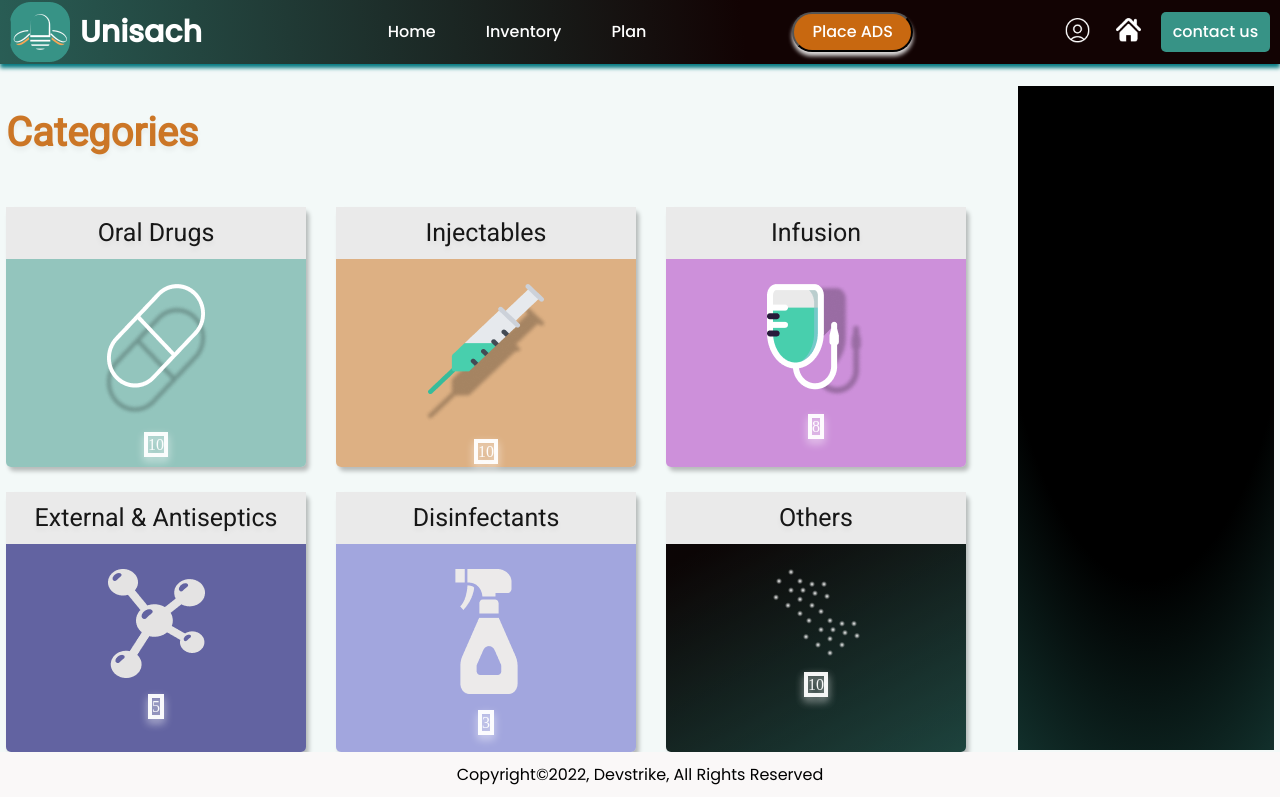
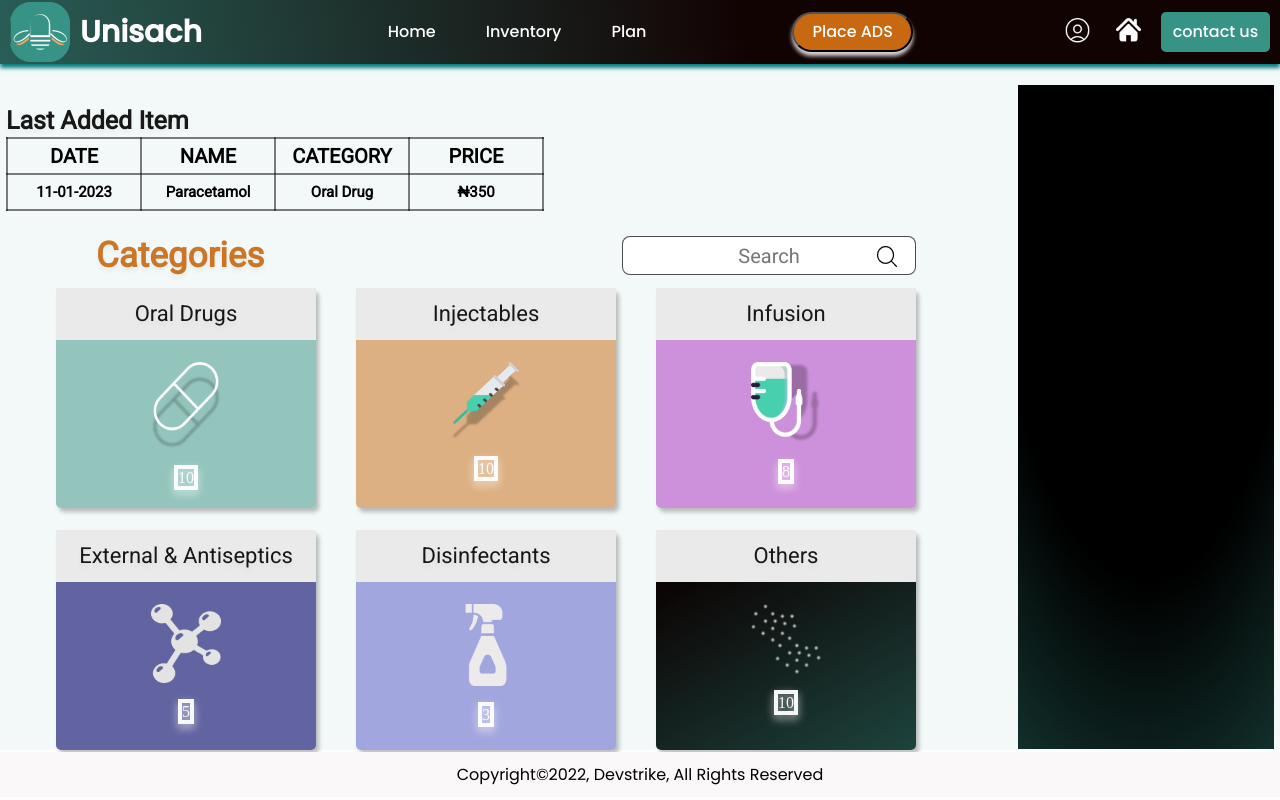
Before and after one commit to Ekoh-ThankGod/UniSach-Web-Frontend, a React (Create React App) app: page /inventory in a window 1280 px wide. Built offline with nearby package versions, Linux system fonts and the light colour scheme; sample sign-in values are in the browser's storage.

Commit message:
i added a table to the inventory page and a section to the homepage

```diff
--- /dev/null
+++ b/src/components/data/reservation-table-data.js
@@ -0,0 +1,128 @@
+let rawData;
+let columnsObj;
+const changeReservationTableData = () =>{
+	if(window.location.pathname === "/dashboard"){
+		rawData = [
+			{
+				id: "wqke",
+				date: "11-01-2023",
+				code: "USPG287GB",
+				item: "Paracetamol",
+				amount: "4 packs",
+				customer: "John Doe",
+				phone: "0703473734",
+				price: "₦2500"
+			},
+			{
+				id: "wqsf",
+				date: "11-01-2023",
+				code: "USPG287GB",
+				item: "Paracetamol",
+				amount: "4 packs",
+				customer: "John Doe",
+				phone: "0703473734",
+				price: "₦2500"
+			},
+			{
+				id: "dfdgg",
+				date: "11-01-2023",
+				code: "USPG287GB",
+				item: "Paracetamol",
+				amount: "4 packs",
+				customer: "John Doe",
+				phone: "0703473734",
+				price: "₦2500"
+			},
+			{
+				id: "fdfdg",
+				date: "11-01-2023",
+				code: "USPG287GB",
+				item: "Paracetamol",
+				amount: "4 packs",
+				customer: "John Doe",
+				phone: "0703473734",
+				price: "₦2500"
+			},
+			{
+				id: "wfdrg",
+				date: "11-01-2023",
+				code: "USPG287GB",
+				item: "Paracetamol",
+				amount: "4 packs",
+				customer: "John Doe",
+				phone: "0703473734",
+				price: "₦2500"
+			},
+			{
+				id: "lkhf",
+				date: "11-01-2023",
+				code: "USPG287GB",
+				item: "Paracetamol",
+				amount: "4 packs",
+				customer: "John Doe",
+				phone: "0703473734",
+				price: "₦2500"
+			},
+			{
+				id: "wdfgl",
+				date: "11-01-2023",
+				code: "USPG287GB",
+				item: "Paracetamol",
+				amount: "4 packs",
+				customer: "John Doe",
+				phone: "0703473734",
+				price: "₦2500"
+			},
+			{
+				id: "wdfgl",
+				date: "11-01-2023",
+				code: "USPG287GB",
+				item: "Paracetamol",
+				amount: "4 packs",
+				customer: "James Doe",
+				phone: "0703473734",
+				price: "₦2500"
+			}
+		]
+
+		columnsObj = [
+			{
+				Header: "DATE",
+				accessor: "date"
+			},
+			{
+				Header: "CODE",
+				accessor: "code"
+			},
+			{
+				Header: "ITEM",
+				accessor: "item"
+			},
+			{
+				Header: "AMOUNT",
+				accessor: "amount"
+			},
+			{
+				Header: "CUSTOMER",
+				accessor: "customer"
+			},
+			{
+				Header: "PHONE",
+				accessor: "phone"
+			},
+			{
+				Header: "PRICE",
+				accessor: "price"
+			},
+		]
+		return {rawData, columnsObj};
+	}
+	else if(window.location.pathname === "/inventory"){
+		rawData = [{date : "11-01-2023",name: "Paracetamol",category: "Oral Drug",price: "₦350"}]
+		columnsObj = [{Header: "DATE",accessor: "date"},{Header: "NAME",accessor: "name"},{Header: "CATEGORY",accessor: "category"},{Header: "PRICE",accessor: "price"}]
+
+		return {rawData, columnsObj};
+	}
+}
+
+export default changeReservationTableData;
--- a/src/components/profile-navigation/profile-navigation.component.jsx
+++ b/src/components/profile-navigation/profile-navigation.component.jsx
@@ -4,7 +4,6 @@ import home from "../../assets/logo/home.png";
 import profile from "../../assets/logo/profile.png";
 import {Link} from "react-router-dom";
 import {useState} from "react";
-// import axios from "axios";
 import {useNavigate} from "react-router-dom";
 
 
--- a/src/components/reservation-table/reservation-table.component.jsx
+++ b/src/components/reservation-table/reservation-table.component.jsx
@@ -1,124 +1,13 @@
 import "./reservation-table.styles.scss";
 import {useTable} from "react-table";
 import {useMemo} from "react";
+import changeReservationTableData from "../data/reservation-table-data.js";
 
 const ReservationTable = () => {
 
-	const rawData = [
-		{
-			id: "wqke",
-			date: "11-01-2023",
-			code: "USPG287GB",
-			item: "Paracetamol",
-			amount: "4 packs",
-			customer: "John Doe",
-			phone: "0703473734",
-			price: "₦2500"
-		},
-		{
-			id: "wqsf",
-			date: "11-01-2023",
-			code: "USPG287GB",
-			item: "Paracetamol",
-			amount: "4 packs",
-			customer: "John Doe",
-			phone: "0703473734",
-			price: "₦2500"
-		},
-		{
-			id: "dfdgg",
-			date: "11-01-2023",
-			code: "USPG287GB",
-			item: "Paracetamol",
-			amount: "4 packs",
-			customer: "John Doe",
-			phone: "0703473734",
-			price: "₦2500"
-		},
-		{
-			id: "fdfdg",
-			date: "11-01-2023",
-			code: "USPG287GB",
-			item: "Paracetamol",
-			amount: "4 packs",
-			customer: "John Doe",
-			phone: "0703473734",
-			price: "₦2500"
-		},
-		{
-			id: "wfdrg",
-			date: "11-01-2023",
-			code: "USPG287GB",
-			item: "Paracetamol",
-			amount: "4 packs",
-			customer: "John Doe",
-			phone: "0703473734",
-			price: "₦2500"
-		},
-		{
-			id: "lkhf",
-			date: "11-01-2023",
-			code: "USPG287GB",
-			item: "Paracetamol",
-			amount: "4 packs",
-			customer: "John Doe",
-			phone: "0703473734",
-			price: "₦2500"
-		},
-		{
-			id: "wdfgl",
-			date: "11-01-2023",
-			code: "USPG287GB",
-			item: "Paracetamol",
-			amount: "4 packs",
-			customer: "John Doe",
-			phone: "0703473734",
-			price: "₦2500"
-		},
-		{
-			id: "wdfgl",
-			date: "11-01-2023",
-			code: "USPG287GB",
-			item: "Paracetamol",
-			amount: "4 packs",
-			customer: "James Doe",
-			phone: "0703473734",
-			price: "₦2500"
-		}
-	]
+	const columns = useMemo(() => changeReservationTableData().columnsObj, []);
 
-	const columns = useMemo(() => [
-		{
-			Header: "DATE",
-			accessor: "date"
-		},
-		{
-			Header: "CODE",
-			accessor: "code"
-		},
-		{
-			Header: "ITEM",
-			accessor: "item"
-		},
-		{
-			Header: "AMOUNT",
-			accessor: "amount"
-		},
-		{
-			Header: "CUSTOMER",
-			accessor: "customer"
-		},
-		{
-			Header: "PHONE",
-			accessor: "phone"
-		},
-		{
-			Header: "PRICE",
-			accessor: "price"
-		},
-	], []);
-
-	const data = useMemo(() => rawData, []);
+	const data = useMemo(() => changeReservationTableData().rawData, []);
 
 	const {getTableProps, getTableBodyProps, headerGroups, rows, prepareRow} = useTable({columns, data});
 
--- /dev/null
+++ b/src/components/why-us/why-us.component.jsx
@@ -0,0 +1,16 @@
+import "./why-us.styles.scss";
+
+const WhyUs = () => {
+	return(
+		<div className ="why-us">
+			<h2 className="why-us__h2">Why Use <span className="why-us__span">us?</span></h2>
+			<p className="why-us__p">
+				Unisach eliminates barriers of traditional pharmacies.<br/>
+				Enjoy the constant availability of wide range<br/>
+				of medication, from our network of over 2000<br/> pharmacies nation wide.
+			</p>
+		</div>
+	)
+}
+
+export default WhyUs;
--- /dev/null
+++ b/src/components/why-us/why-us.styles.scss
@@ -0,0 +1,31 @@
+.why-us{
+	text-align: center;
+	background: linear-gradient(270deg, rgba(9, 121, 129, 0.63) 52.31%, #FFFFFF 99.48%);
+	padding: 10px 10px;
+	margin-top: 20px;
+
+	&__h2{
+		font-family: 'Poppins';
+		font-style: normal;
+		font-weight: 600;
+		font-size: 60px;
+		line-height: 24px;
+	}
+
+	&__p{
+		font-family: 'Poppins';
+		font-style: normal;
+		font-weight: 400;
+		font-size: 20px;
+		line-height: 60px;
+	}
+
+	&__span{
+		color: #C86810;
+		font-family: 'Poppins';
+		font-style: normal;
+		font-weight: 600;
+		font-size: 60px;
+		line-height: 24px;
+	}
+}
--- a/src/components/wide-range/wide-range.styles.scss
+++ b/src/components/wide-range/wide-range.styles.scss
@@ -1,13 +1,10 @@
 .wide-range{
 	margin-top: 50px;
-	position: relative;
-
+	display: flex;
+	justify-content: center;
+	align-items: center;
 
 	&__boundary{
-		position: absolute;
-		top: 50%;
-		left: 50%;
-		transform:translateX(-50%);
 		width: 837px;
 		height: 353px;
 		border: 6px solid #C86810;
--- a/src/pages/home-page/home-page.component.jsx
+++ b/src/pages/home-page/home-page.component.jsx
@@ -1,14 +1,14 @@
 import Navigation from "../../components/navigation/navigation.component.jsx";
 import "./home-page.styles.scss";
 import WideRange from "../../components/wide-range/wide-range.component.jsx";
+import WhyUs from "../../components/why-us/why-us.component.jsx";
 
 const HomePage = () => {
 	return(
 		<div className="home-page">
 			<Navigation/>
-			<div className="home-page__container">
-				<WideRange/>
-			</div>
+			<WideRange/>
+			<WhyUs/>
 		</div>
 	)
 }
--- a/src/pages/home-page/home-page.styles.scss
+++ b/src/pages/home-page/home-page.styles.scss
@@ -1,6 +1,3 @@
 .home-page{
 
-	&__container{
-
-	}
 }
--- a/src/pages/inventory/inventory.component.jsx
+++ b/src/pages/inventory/inventory.component.jsx
@@ -8,6 +8,8 @@ import chemical from "../../assets/logo/chemical.png";
 import other from "../../assets/logo/other.png";
 import {Link} from "react-router-dom";
 import SideBar from "../../components/side-bar/side-bar.component.jsx";
+import glass from "../../assets/logo/glass-black.png";
+import ReservationTable from "../../components/reservation-table/reservation-table.component.jsx";
 
 const categories = [
 	{
@@ -68,7 +70,15 @@ const Inventory = () => {
 			<ProfileNavigation/>
 			<div className="inventory-container__flex">
 				<div className="inventory-categories__separate">
-					<h2 className="inventory-categories__h2">Categories</h2>
+					<h2 className="inventory-categories__lastadded">Last Added Item</h2>
+					<ReservationTable/>
+					<div className="inventory-categories__wrapper">
+						<h2 className="inventory-categories__h2">Categories</h2>
+						<div className="inventory-categories__input-img">
+							<input placeholder="Search" className="inventory-categories__input"/>
+							<img src={glass} alt="search glass" className="inventory-categories__img"/>
+						</div>
+					</div>
 					<div className="inventory-categories">
 						{
 							categories.map(category =>{
--- a/src/pages/inventory/inventory.styles.scss
+++ b/src/pages/inventory/inventory.styles.scss
@@ -12,7 +12,53 @@
 .inventory-categories{
 	display: flex;
 	flex-wrap: wrap;
+	justify-content: center;
 	max-width: 1000px;
+
+	&__wrapper{
+		display: flex;
+		margin: 0 auto;
+		align-items: center;
+		justify-content: space-between;
+		width: 820px;
+		margin-bottom: -35px;
+	}
+
+	&__lastadded{
+		color: rgba(0, 0, 0, 0.9);
+		font-family: 'Roboto';
+		font-style: normal;
+		font-weight: 600;
+		font-size: 25px;
+		line-height: 32px;
+		text-shadow: 0px 4px 5px rgba(0, 0, 0, 0.05);
+		margin-bottom: -0px;
+	}
+
+	&__input-img{
+		position: relative;
+	}
+
+	&__input{
+		border: 1px solid rgba(0, 0, 0, 0.7);
+		border-radius: 8px;
+		width: 288px;
+		height: 35px;
+		text-align: center;
+
+		color: rgba(0, 0, 0, 0.5);
+		font-family: 'Roboto';
+		font-style: normal;
+		font-weight: 400;
+		font-size: 20px;
+		line-height: 32px;
+	}
+
+	&__img{
+		position: absolute;
+		top: 25%;
+		right: 5%;
+	}
 }
 
 .inventory-categories__h2{
@@ -22,20 +68,20 @@
 	font-family: 'Roboto';
 	font-style: normal;
 	font-weight: 600;
-	font-size: 40px;
+	font-size: 35px;
 	line-height: 32px;
 
 }
 
 .inventory-category{
 
-	width: 300px;
-	height: 260px;
+	width: 260px;
+	height: 220px;
 	background: rgba(55, 147, 134, 0.51);
 	box-shadow: 3px 4px 4px rgba(0, 0, 0, 0.25);
 	border-radius: 5px;
 	cursor: pointer;
-	margin-right: 30px;
+	margin-right: 40px;
 
 	&__background1{
 		background: rgba(55, 147, 134, 0.51);
@@ -63,7 +109,7 @@
 		font-family: 'Roboto';
 		font-style: normal;
 		font-weight: 500;
-		font-size: 25px;
+		font-size: 22px;
 		line-height: 32px;
 		background: #EAEAEA;
 		text-align: center;
@@ -89,5 +135,6 @@
 
 	&__img{
 		margin-bottom: 20px;
+		width: 70px;
 	}
 }
```
Also changed, not shown: src/assets/logo/glass-black.png (added).
